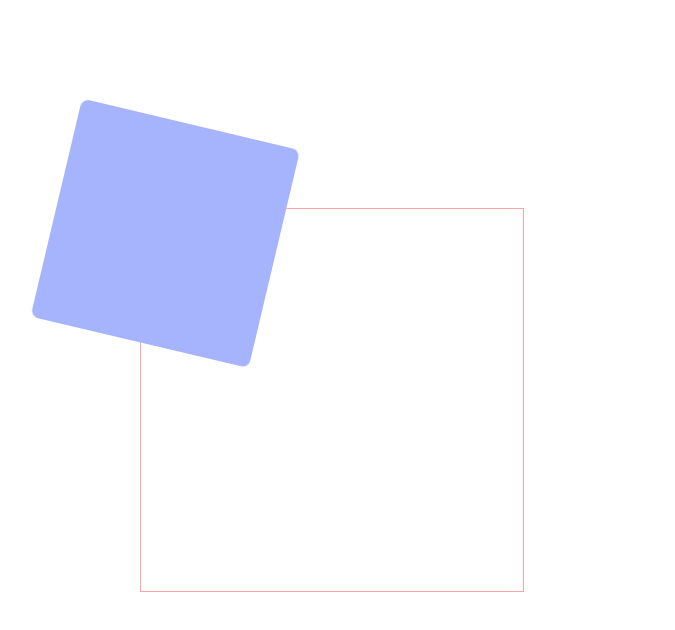
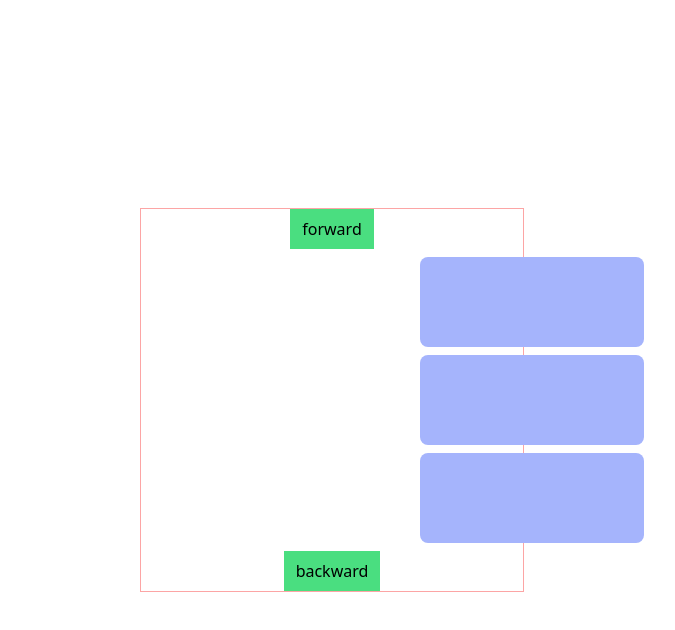
Before and after one commit to zishan344/web-animation, a React (Vite) app: page / in a window 1280 px wide. Shown: the top 630 px of the page, without its empty margins (308-983 px from the left). Built offline with nearby package versions, Linux system fonts and the light colour scheme.

Commit message:
use animation added

```diff
--- a/src/App.tsx
+++ b/src/App.tsx
@@ -1,10 +1,12 @@
 import "./App.css";
+import AnimationControls from "./pages/FarmerMotion/AnimationControls";
 import InitialFarmerMotion from "./pages/FarmerMotion/InitialFarmerMotion";
 
 function App() {
   return (
     <div className="h-screen flex justify-center items-center">
-      <InitialFarmerMotion />
+      <AnimationControls />
+      {/* <InitialFarmerMotion /> */}
     </div>
   );
 }
--- /dev/null
+++ b/src/pages/FarmerMotion/AnimationControls.tsx
@@ -0,0 +1,49 @@
+import React, { useEffect, useState } from "react";
+import { motion, useAnimation } from "framer-motion";
+const AnimationControls = () => {
+  const controls = useAnimation();
+  const [toggle, setToggle] = useState(false);
+  const handleToggle = () => {
+    setToggle(!toggle);
+    if (toggle) {
+      controls.start({ x: 200 });
+    } else {
+      controls.start({ x: -200 });
+    }
+  };
+
+  useEffect(() => {
+    controls.start((i) => ({
+      x: 200,
+      transition: { delay: i * 1 },
+      duration: 1,
+    }));
+  }, []);
+  const forward = () => {
+    controls.start({ x: 200 });
+  };
+
+  const backward = () => {
+    controls.start({ x: -200 });
+  };
+  return (
+    <div className="w-96 h-96 flex flex-col gap-2 justify-center items-center border border-red-300">
+      <button className="px-3 py-2 bg-green-400">forward</button>
+      <motion.div
+        custom={1}
+        animate={controls}
+        className="size-56 bg-indigo-300 rounded-lg flex justify-center items-center flex-wrap  gap-2 px-4 pt-0 "></motion.div>
+      <motion.div
+        custom={2}
+        animate={controls}
+        className="size-56 bg-indigo-300 rounded-lg flex justify-center items-center flex-wrap  gap-2 px-4 pt-0 "></motion.div>
+      <motion.div
+        custom={3}
+        animate={controls}
+        className="size-56 bg-indigo-300 rounded-lg flex justify-center items-center flex-wrap  gap-2 px-4 pt-0 "></motion.div>
+      <button className="px-3 py-2 bg-green-400">backward</button>
+    </div>
+  );
+};
+
+export default AnimationControls;
```
